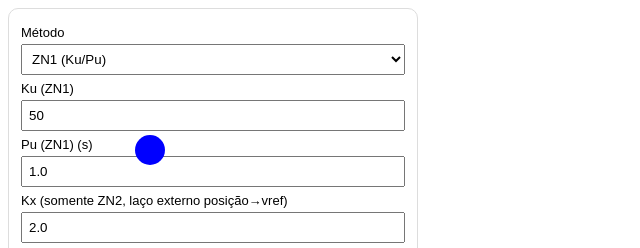
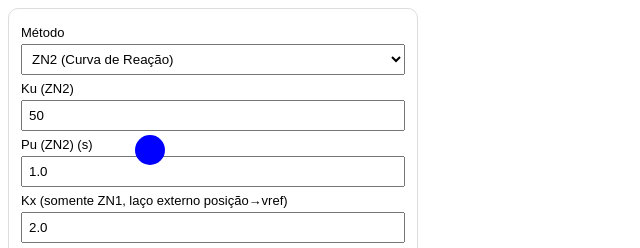
Before and after one commit to 1PedroGabriel/hunter-control, a plain HTML site: page index.html in a window 1280 px wide. Shown: the top 248 px of the page, 0-640 px from the left. Drawn offline with Linux system fonts and the light colour scheme.

```diff
--- a/index.html
+++ b/index.html
@@ -33,17 +33,17 @@
   <div id="panel">
     <label>Método</label>
     <select id="method">
-      <option value="ZN1">ZN1 (Ku/Pu)</option>
-      <option value="ZN2">ZN2 (Curva de Reação)</option>
+      <option value="ZN1">ZN2 (Curva de Reação)</option>
+      <option value="ZN2">ZN1 (Ku/Pu)</option>
     </select>
 
-    <label>Ku (ZN1)</label>
+    <label>Ku (ZN2)</label>
     <input id="Ku" type="number" step="0.1" value="50" />
 
-    <label>Pu (ZN1) (s)</label>
+    <label>Pu (ZN2) (s)</label>
     <input id="Pu" type="number" step="0.01" value="1.0" />
 
-    <label>Kx (somente ZN2, laço externo posição→vref)</label>
+    <label>Kx (somente ZN1, laço externo posição→vref)</label>
     <input id="Kx" type="number" step="0.1" value="2.0" />
 
     <button id="apply">Aplicar método</button>
```
